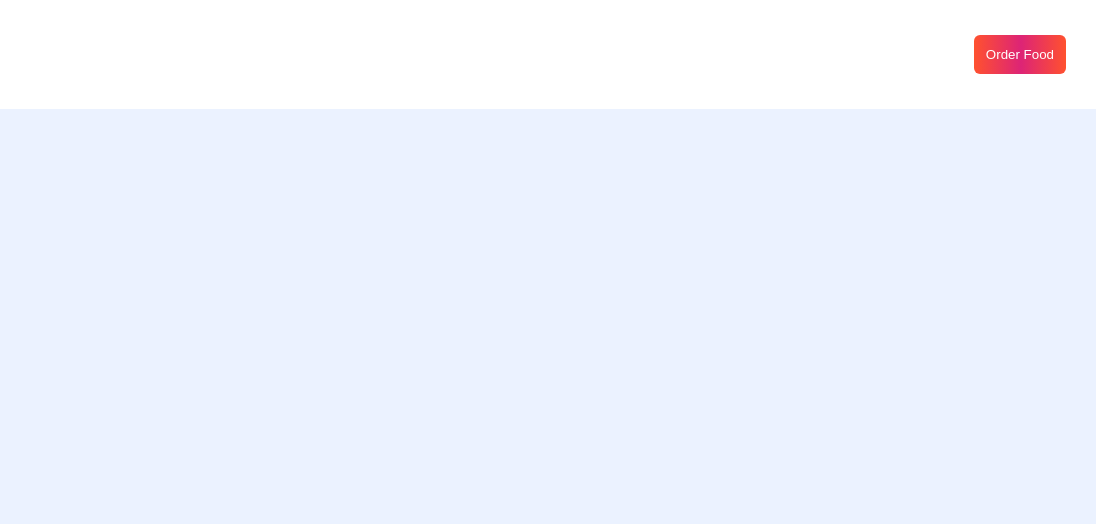
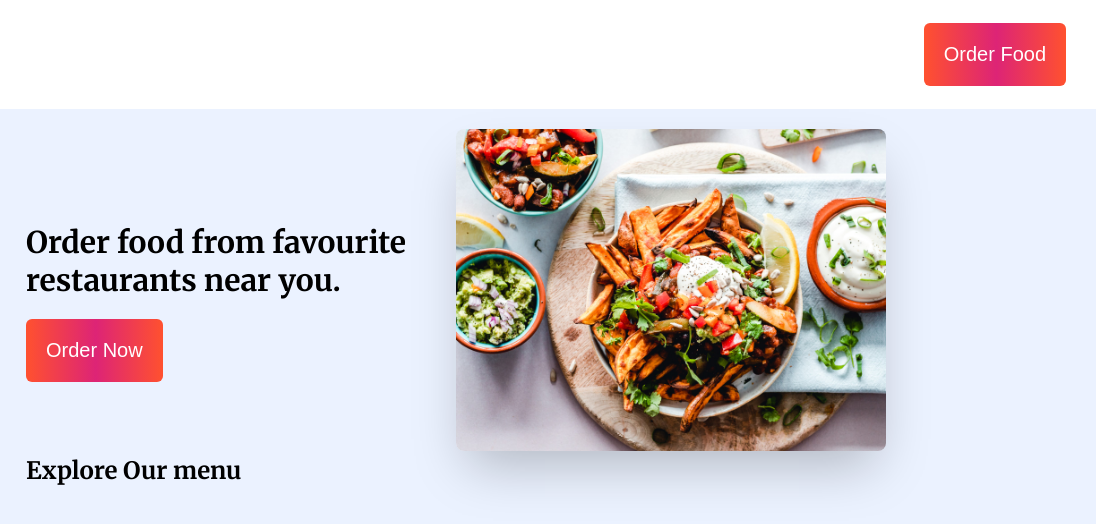
Before and after one commit to Iqrakhan08/zomato-landing-page, a plain HTML site: page index.html in a window 1280 px wide. Shown: the full height of the page, 184-1280 px from the left. Drawn offline with Linux system fonts and the light colour scheme.

Commit message:
add hero section

```diff
--- a/index.html
+++ b/index.html
@@ -18,9 +18,31 @@
                 <img src="/logo.png" alt="logo" class="navbar__logo"/>
             </div>
             <div class="navbar__nav__items">
-                <button class="nav__item">Order Food</button>
+                <button class="nav__item button__primary">Order Food</button>
             </div>
         </nav>
     </header>
+
+    <main class="container">
+        <section class="hero__container">
+            <div class="hero__image__container">
+                <img src="/hero.jpg" alt="hero image" class="hero__image">
+            </div>
+            <div class="hero__description">
+                <h1 class="hero__text">
+                    Order food from favourite restaurants near you.
+                </h1>
+                <button class="button__primary">Order Now</button>
+            </div>
+        </section>
+
+        <section class="explore__menu__container">
+            <h1 class="explore__menu__text">Explore Our menu</h1>
+            <div class="eplore__menu__lists">
+
+            </div>
+        </section>
+
+    </main>
 </body>
 </html>
--- a/style.css
+++ b/style.css
@@ -6,6 +6,26 @@
 body {
     font-family: 'Merriweather', serif;
     background-color: #ebf2ff;
+}
+
+.button__primary{
+    background-image: linear-gradient(
+        to right,
+        #ff512f 0%,
+        #dd2476 51%,
+        #ff512f 100%
+    );
+    color: #fff;
+    border: none;
+    padding: 12px;
+    border-radius: 6px;
+    cursor: pointer;
+}
+
+.container{
+    max-width: 100%;
+    padding: 0 20px;
+    margin: 0 auto;
 }
 
 .navbar{
@@ -42,15 +62,57 @@ body {
     border: 2px solid blue;
 }
 
+.hero__image__container{
+    width: 100%;
+}
+
+.hero__image{
+    width: 100%;
+    border-radius: 8px;
+    box-shadow: 0 25px 50px -12px rgba(0,0,0,0.25);
+}
+
+.hero__text{
+    font-size: 30px;
+    margin: 20px 0;
+}
+
 @media(min-width:768px){
     .navbar{
         justify-content: space-between;
         padding: 2px 30px;
     }
+
+.hero__container{
+    display: flex;
+    flex-direction: row-reverse;
+    align-items: center;
+    margin-top:20px;
+}
 }
 @media(min-width:1020px){
     .navbar__brand{
         width: 150px;
     }
+    .button__primary{
+        padding: 20px;
+        font-size: 20px;
+    }
+.hero__description{
+    width: 100%;
+}
 
+.container{
+    max-width: 900px;
 }
+
+.hero__text{
+   font-size: 30px;
+ }
+}
+
+@media(min-width:1400){
+    .container{
+        max-width: 1250px;
+    }
+}
```
